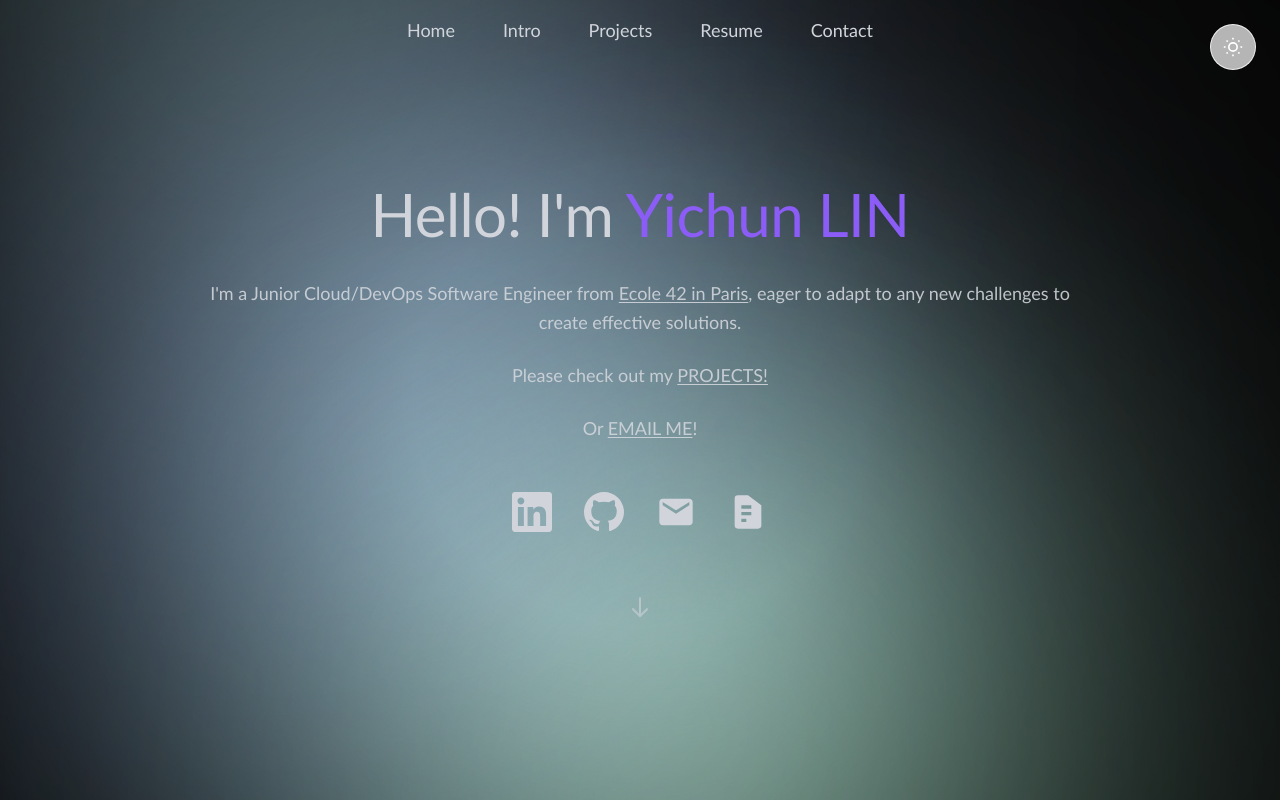
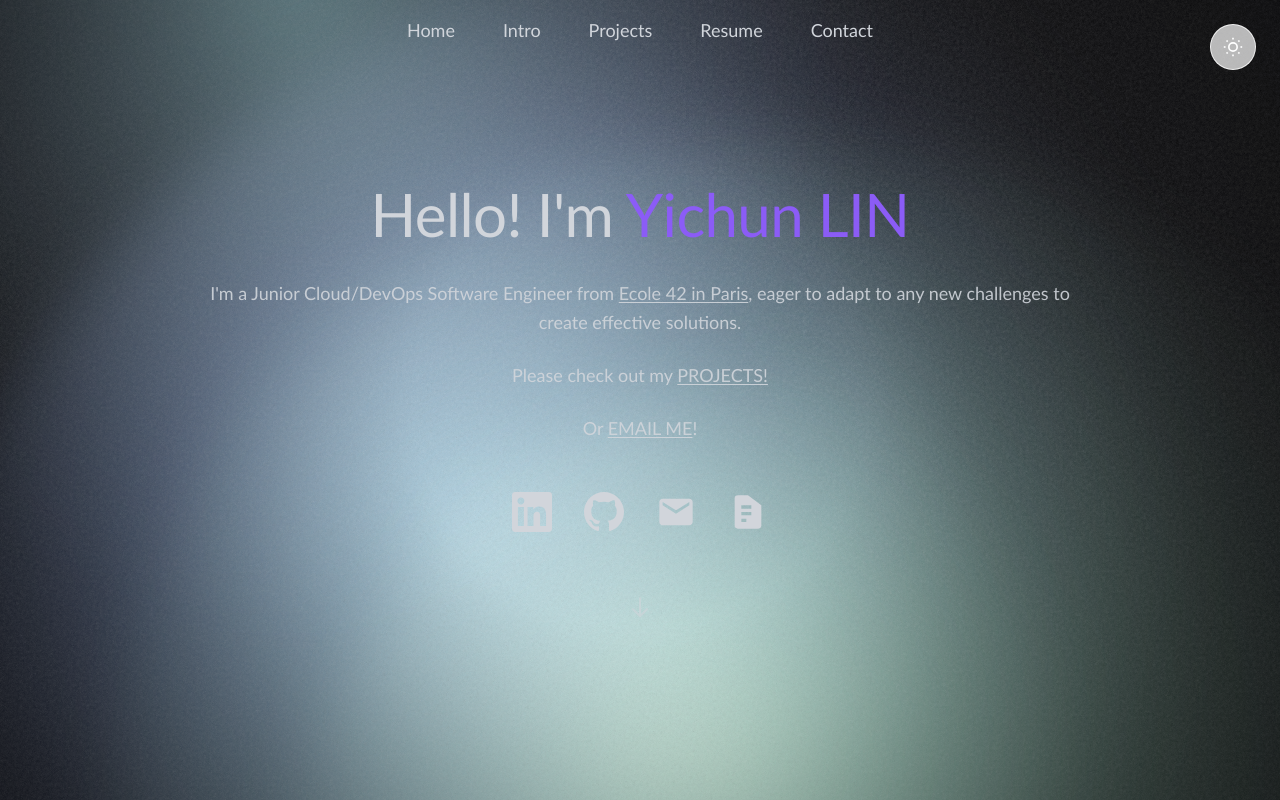
Before and after one commit to ychun816/portfolio, a Next.js app in the folder app/: page / in a window 1280 px wide. Built offline with nearby package versions, Linux system fonts and the light colour scheme; a web font is replaced by a local one.

Commit message:
add grain effect

```diff
--- a/app/components/NightBackground.tsx
+++ b/app/components/NightBackground.tsx
@@ -21,7 +21,7 @@ export default function NightBackground() {
   }, []);
 
   return (
-    <div className="fixed inset-0 -z-10 overflow-hidden" style={{ backgroundColor: '#0a0a0a' }}>
+    <div className="fixed inset-0 -z-10 overflow-hidden" style={{ backgroundColor: '#08080b' }}>
       <style>{`
         @keyframes rotate-fast {
           from { transform: rotate(0deg); }
@@ -32,30 +32,30 @@ export default function NightBackground() {
           to { transform: rotate(0deg); }
         }
         .animate-rotate-fast {
-          animation: rotate-fast 40s linear infinite;
+          animation: rotate-fast 24s linear infinite;
         }
         .animate-rotate-fast-reverse {
-          animation: rotate-fast-reverse 40s linear infinite;
+          animation: rotate-fast-reverse 24s linear infinite;
         }
       `}</style>
       <style>{`
-        .bg-blob { filter: blur(140px); transform-origin: center; }
+        .bg-blob { filter: blur(30px); transform-origin: center; }
         @keyframes blobMove1 { 0% { transform: translate(-8%, -6%) scale(0.98); } 35% { transform: translate(10%, 8%) scale(1.02); } 100% { transform: translate(-8%, -6%) scale(0.98); } }
         @keyframes blobMove2 { 0% { transform: translate(12%, 4%) scale(1); } 40% { transform: translate(-10%, -12%) scale(1.06); } 100% { transform: translate(12%, 4%) scale(1); } }
         @keyframes blobMove3 { 0% { transform: translate(-4%, 16%) scale(1.03); } 38% { transform: translate(12%, -6%) scale(0.99); } 100% { transform: translate(-4%, 16%) scale(1.03); } }
         @keyframes blobMove4 { 0% { transform: translate(6%, -10%) scale(1.01); } 42% { transform: translate(-6%, 8%) scale(0.97); } 100% { transform: translate(6%, -10%) scale(1.01); } }
         @keyframes blobMove5 { 0% { transform: translate(-12%, 8%) scale(0.99); } 45% { transform: translate(8%, -4%) scale(1.03); } 100% { transform: translate(-12%, 8%) scale(0.99); } }
-        .blob-1 { animation: blobMove1 26s cubic-bezier(.2,.6,.3,.8) infinite; }
-        .blob-2 { animation: blobMove2 30s cubic-bezier(.2,.6,.3,.8) infinite; }
-        .blob-3 { animation: blobMove3 28s cubic-bezier(.2,.6,.3,.8) infinite; }
-        .blob-4 { animation: blobMove4 32s cubic-bezier(.2,.6,.3,.8) infinite; }
-        .blob-5 { animation: blobMove5 34s cubic-bezier(.2,.6,.3,.8) infinite; }
+        .blob-1 { animation: blobMove1 16s cubic-bezier(.2,.6,.3,.8) infinite; }
+        .blob-2 { animation: blobMove2 18s cubic-bezier(.2,.6,.3,.8) infinite; }
+        .blob-3 { animation: blobMove3 17s cubic-bezier(.2,.6,.3,.8) infinite; }
+        .blob-4 { animation: blobMove4 19s cubic-bezier(.2,.6,.3,.8) infinite; }
+        .blob-5 { animation: blobMove5 20s cubic-bezier(.2,.6,.3,.8) infinite; }
         @media (prefers-reduced-motion: reduce) { .blob-1, .blob-2, .blob-3, .blob-4, .blob-5 { animation: none !important; } }
       `}</style>
 
       {/* Gradient blobs — soft blue and green palette */}
       <div
-        className={`absolute -left-80 -top-60 w-[2000px] h-[2000px] rounded-full opacity-90 bg-blob blob-1 ${reduced ? '' : 'animate-rotate-fast'}`}
+        className={`absolute -left-80 -top-60 w-[2000px] h-[2000px] rounded-full opacity-100 bg-blob blob-1 ${reduced ? '' : 'animate-rotate-fast'}`}
         style={{
           mixBlendMode: 'screen',
           background: 'radial-gradient(closest-corner at 30% 30%, rgba(176,224,255,0.85), rgba(164,207,255,0.65) 20%, rgba(152,190,255,0.45) 35%, rgba(140,173,255,0.15) 60%, transparent 85%)'
@@ -63,7 +63,7 @@ export default function NightBackground() {
       />
 
       <div
-        className={`absolute -right-80 -bottom-60 w-[1800px] h-[1800px] rounded-full opacity-85 bg-blob blob-2 ${reduced ? '' : 'animate-rotate-fast-reverse'}`}
+        className={`absolute -right-80 -bottom-60 w-[1800px] h-[1800px] rounded-full opacity-95 bg-blob blob-2 ${reduced ? '' : 'animate-rotate-fast-reverse'}`}
         style={{
           mixBlendMode: 'screen',
           background: 'radial-gradient(closest-corner at 28% 25%, rgba(176,255,213,0.82), rgba(176,255,224,0.65) 15%, rgba(176,255,235,0.45) 30%, rgba(176,255,246,0.15) 55%, transparent 82%)'
@@ -71,7 +71,7 @@ export default function NightBackground() {
       />
 
       <div
-        className={`absolute left-1/2 top-1/4 -translate-x-1/2 w-[1400px] h-[1400px] rounded-full opacity-80 bg-blob blob-3 ${reduced ? '' : 'animate-rotate-fast'}`}
+        className={`absolute left-1/2 top-1/4 -translate-x-1/2 w-[1400px] h-[1400px] rounded-full opacity-90 bg-blob blob-3 ${reduced ? '' : 'animate-rotate-fast'}`}
         style={{
           mixBlendMode: 'screen',
           background: 'radial-gradient(closest-corner at 45% 45%, rgba(176,255,192,0.80), rgba(176,255,203,0.55) 20%, rgba(176,255,214,0.35) 40%, rgba(176,255,225,0.12) 65%, transparent 85%)'
@@ -80,7 +80,7 @@ export default function NightBackground() {
 
       {/* Blob 4 - right side, lower position - soft mint green */}
       <div
-        className={`absolute -right-60 top-1/3 w-[1200px] h-[1200px] rounded-full opacity-82 bg-blob blob-4 ${reduced ? '' : 'animate-rotate-fast-reverse'}`}
+        className={`absolute -right-60 top-1/3 w-[1200px] h-[1200px] rounded-full opacity-92 bg-blob blob-4 ${reduced ? '' : 'animate-rotate-fast-reverse'}`}
         style={{
           mixBlendMode: 'screen',
           background: 'radial-gradient(closest-corner at 32% 35%, rgba(176,255,202,0.78), rgba(176,255,213,0.58) 18%, rgba(176,255,224,0.38) 35%, rgba(176,255,235,0.15) 60%, transparent 82%)'
@@ -89,7 +89,7 @@ export default function NightBackground() {
 
       {/* Blob 5 - left side, bottom area - soft aqua blue */}
       <div
-        className={`absolute -left-60 bottom-0 w-[1300px] h-[1300px] rounded-full opacity-78 bg-blob blob-5 ${reduced ? '' : 'animate-rotate-fast'}`}
+        className={`absolute -left-60 bottom-0 w-[1300px] h-[1300px] rounded-full opacity-88 bg-blob blob-5 ${reduced ? '' : 'animate-rotate-fast'}`}
         style={{
           mixBlendMode: 'screen',
           background: 'radial-gradient(closest-corner at 36% 40%, rgba(176,242,255,0.75), rgba(176,233,255,0.52) 20%, rgba(176,224,255,0.32) 40%, rgba(176,215,255,0.12) 65%, transparent 85%)'
@@ -97,33 +97,33 @@ export default function NightBackground() {
       />
 
       {/* Animated SVG noise overlay */}
-      <svg className="absolute inset-0 w-full h-full opacity-20" preserveAspectRatio="none" xmlns="http://www.w3.org/2000/svg" aria-hidden>
+      <svg className="absolute inset-0 w-full h-full opacity-100" preserveAspectRatio="none" xmlns="http://www.w3.org/2000/svg" aria-hidden>
         <defs>
           <filter id="noiseCoarse">
             <feTurbulence type="fractalNoise" baseFrequency="0.30" numOctaves="2" stitchTiles="stitch" result="turbc" />
             <feColorMatrix type="saturate" values="0" />
             <feComponentTransfer>
-              <feFuncA type="table" tableValues="0 0.25" />
+              <feFuncA type="table" tableValues="0 0.35" />
             </feComponentTransfer>
           </filter>
           <filter id="noiseFine">
             <feTurbulence type="fractalNoise" baseFrequency="1.4" numOctaves="3" stitchTiles="stitch" result="turbf" />
             <feColorMatrix type="saturate" values="0" />
             <feComponentTransfer>
-              <feFuncA type="table" tableValues="0 0.30" />
+              <feFuncA type="table" tableValues="0 0.40" />
             </feComponentTransfer>
           </filter>
           <filter id="noiseUltraFine">
             <feTurbulence type="fractalNoise" baseFrequency="2.8" numOctaves="4" stitchTiles="stitch" result="turbu" />
             <feColorMatrix type="saturate" values="0" />
             <feComponentTransfer>
-              <feFuncA type="table" tableValues="0 0.15" />
+              <feFuncA type="table" tableValues="0 0.25" />
             </feComponentTransfer>
           </filter>
         </defs>
-        <rect width="100%" height="100%" filter="url(#noiseCoarse)" opacity="0.15" />
-        <rect width="100%" height="100%" filter="url(#noiseFine)" opacity="0.12" />
-        <rect width="100%" height="100%" filter="url(#noiseUltraFine)" opacity="0.08" />
+        <rect width="100%" height="100%" filter="url(#noiseCoarse)" opacity="0.40" />
+        <rect width="100%" height="100%" filter="url(#noiseFine)" opacity="0.35" />
+        <rect width="100%" height="100%" filter="url(#noiseUltraFine)" opacity="0.25" />
         <animate xlinkHref="#noiseFine feTurbulence" attributeName="baseFrequency" dur="10s" values="1.4;1.2;1.4" repeatCount="indefinite" />
       </svg>
 
```
Also changed, not shown: app/components/DayBackground.tsx (+20 -21 lines).
